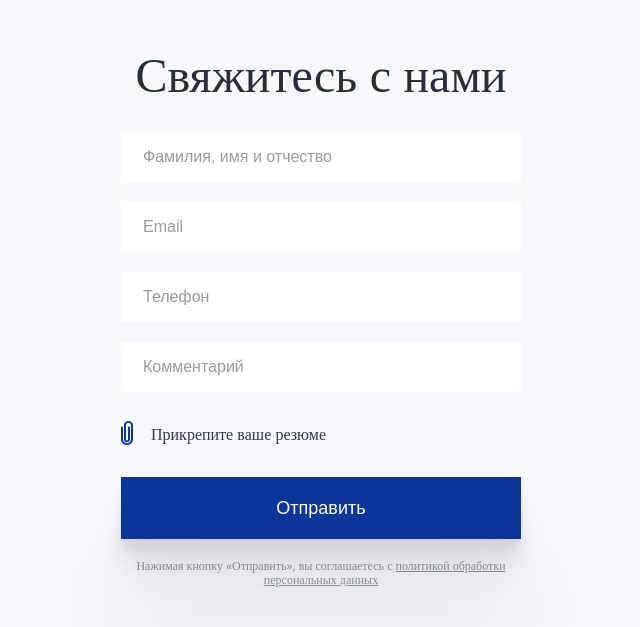
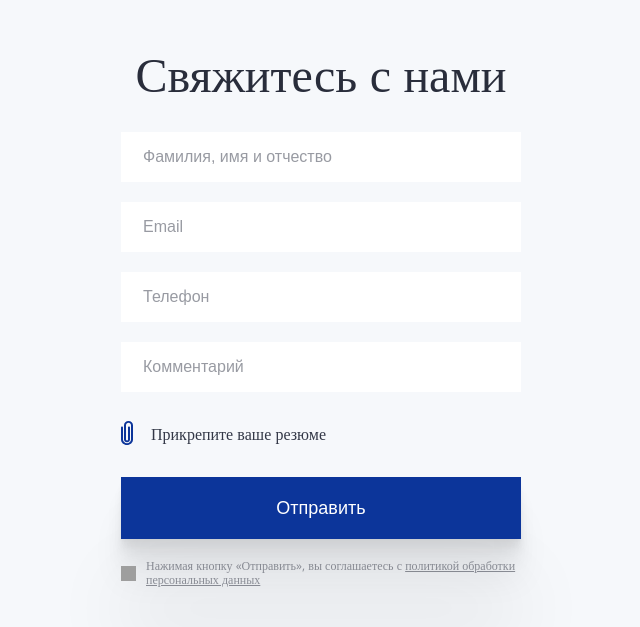
Before and after one commit to caezar47/hyundai-home, a plain HTML site: page build/hr.html in a window 1280 px wide. Shown: the part 6484-7111 px from the top of the page, without its empty margins (319-959 px from the left). Drawn offline with nearby package versions, Linux system fonts and the light colour scheme; grey boxes are pictures that could not be loaded.

Commit message:
fix agreement

```diff
--- a/build/hr.html
+++ b/build/hr.html
@@ -421,7 +421,13 @@
 							<button type="submit " class="hr__btn  is--form">Отправить</button>
 						</div>
 																																								<div class="hr__card  is--form is--submit">
-							<p class="hr__agreement  is--form">Нажимая кнопку «Отправить», вы соглашаетесь с <a href="#">политикой обработки персональных данных</a></p>
+							<label class="hr__agreement  is--form">
+								<input class="hr__agreement-input  is--form  validate[required]" type="checkbox" checked id="agreement" name="agreement">
+								<span class="hr__agreement-icon  is--form"></span>
+								<span>
+								Нажимая кнопку «Отправить», вы соглашаетесь с <a href="#">политикой обработки персональных данных</a>
+								</span>
+							</label>
 						</div>
 												</form>
 		</div>
--- a/src/less/hr.less
+++ b/src/less/hr.less
@@ -1073,14 +1073,55 @@ body{
 		}
 	}
 	&agreement{
-		text-align: center;
-		//font-family: @site_ff_b300;
-		font-size: 12px;
-		line-height: 14px;
-		color: @default;
-		opacity: 0.5;
-		a{
-			color: @default;
+		&{
+			display: flex;
+			align-items: center;
+			//text-align: center;
+			font-size: 12px;
+			line-height: 14px;
+			color: fadeout(@default, 50%);
+			a{
+				color: inherit;
+			}
+		}
+		&-input{
+			position: absolute;
+			appearance: none;
+			width: 1px;
+			height: 1px;
+			margin: -1px;
+			clip: rect(0 0 0 0);
+		}
+		&-icon{
+			position: relative;
+			min-width: 15px;
+			width: 15px;
+			height: 15px;
+			background-color: @white;
+			margin-right: 10px;
+			transition: @trs-site;
+			&::after{
+				content: '';
+				position: absolute;
+				top: 0;
+				left: 0;
+				width: 100%;
+				height: 100%;
+				background-position: center;
+				transition: @trs-site;
+			    background-repeat: no-repeat;
+			    background-position: 50%;
+			}
+			.hr__agreement-input:focus + &{
+				//border-color: @check_focus_border_color;
+			}
+			.hr__agreement-input:checked + &{
+				//border-color: @check_focus_border_color;
+				&::after{
+				    background-color: @primary;
+				    background-image: url(//www.scarlett.ru//local/templates/rs.scarlett/assets/css/../img/checked.png);
+				}
+			}
 		}
 	}
 	&label{
```
Also changed, not shown: build/css/hr.css, 2 other files.
